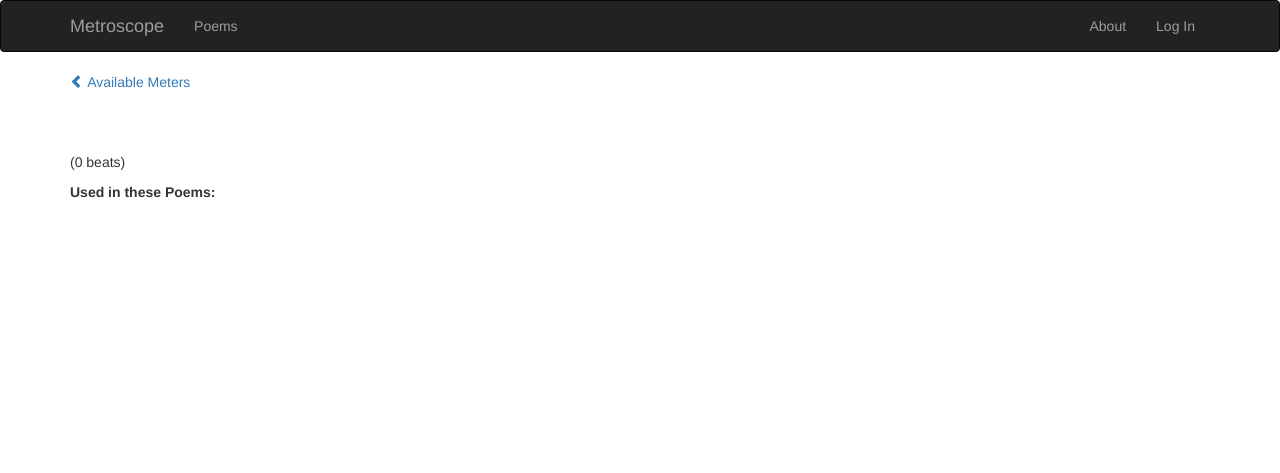
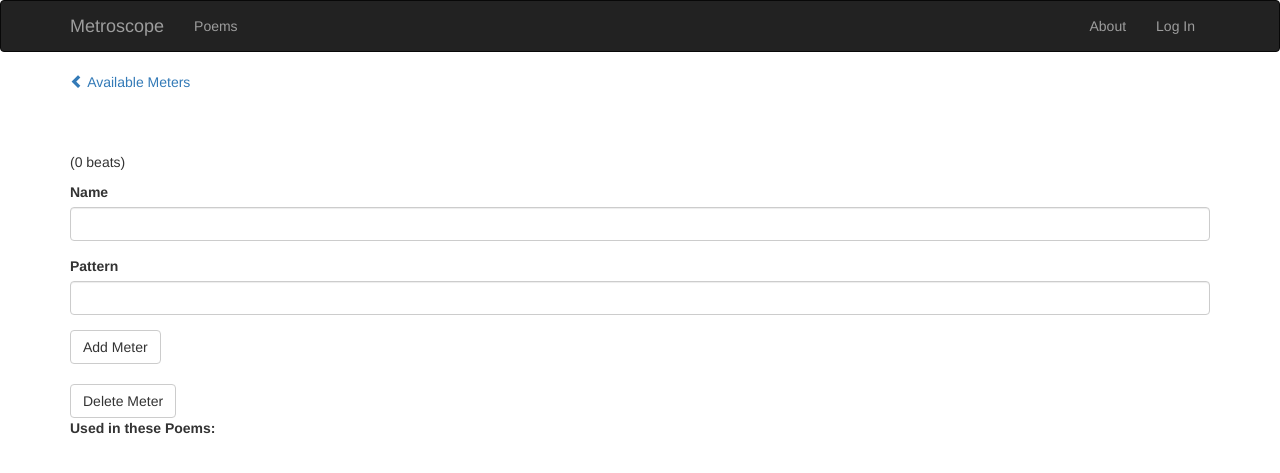
Before and after one commit to syvwlch/Metroscope, a Flask app: template run/templates/poetry/meter.html in a window 1280 px wide. Shown: the top 473 px of the page. Run offline with Flask 2, Linux system fonts and the light colour scheme; the template is opened without the code that fills it: values that come from a table or form of the project are taken from there, others are empty; some libraries are stand-ins or nearby versions.

Commit message:
Fixed it so you can't delete a meter or poet with poems

```diff
--- a/run/poetry/forms.py
+++ b/run/poetry/forms.py
@@ -1,6 +1,6 @@
 """Define the forms for the poetry blueprint."""
 
-from ..models import Meter, Poet
+from ..models import Meter, Poet, Poem
 from flask_wtf import FlaskForm
 from wtforms import (
     SelectField, SubmitField, BooleanField, StringField, HiddenField,
@@ -42,8 +42,12 @@ class MeterUpdateForm(FlaskForm):
             Regexp('^[0-1]*$', message="Only 1's and 0's, please.")
         ]
     )
-    delete = SubmitField('Delete Meter')
     submit = SubmitField('Update Meter')
+
+    def validate_id(self, field):
+        meter = Meter.query.get(field.data)
+        if meter is None:
+            raise ValidationError('This meter does not exist.')
 
     def validate_name(self, field):
         m = Meter.query.filter_by(name=field.data).first()
@@ -100,6 +104,22 @@ class MeterAddForm(FlaskForm):
             )
 
 
+class MeterDeleteForm(FlaskForm):
+    """Allow user to delete an existing meter."""
+    id = HiddenField()
+    delete = SubmitField('Delete Meter')
+
+    def validate_id(self, field):
+        meter = Meter.query.get(field.data)
+        if meter is None:
+            raise ValidationError('This meter does not exist.')
+        poems = Poem.query.filter_by(meter=meter).first()
+        if poems is not None:
+            raise ValidationError(
+                f"'{meter.name}' is in used and cannot be deleted."
+            )
+
+
 class PoetUpdateForm(FlaskForm):
     """Allow user to update an existing poet."""
     id = HiddenField()
@@ -114,8 +134,12 @@ class PoetUpdateForm(FlaskForm):
             )
         ]
     )
-    delete = SubmitField('Delete Poet')
     submit = SubmitField('Update Poet')
+
+    def validate_id(self, field):
+        poet = Poet.query.get(field.data)
+        if poet is None:
+            raise ValidationError('This poet does not exist.')
 
     def validate_name(self, field):
         p = Poet.query.filter_by(name=field.data).first()
@@ -147,3 +171,19 @@ class PoetAddForm(FlaskForm):
             raise ValidationError(
                 f"'{field.data}' already in use."
             )
+
+
+class PoetDeleteForm(FlaskForm):
+    """Allow user to delete an existing poet."""
+    id = HiddenField()
+    delete = SubmitField('Delete Poet')
+
+    def validate_id(self, field):
+        poet = Poet.query.get(field.data)
+        if poet is None:
+            raise ValidationError('This poet does not exist.')
+        poems = Poem.query.filter_by(author=poet).first()
+        if poems is not None:
+            raise ValidationError(
+                f"'{poet.name}' has poems and cannot be deleted."
+            )
--- a/run/templates/poetry/meter.html
+++ b/run/templates/poetry/meter.html
@@ -28,9 +28,12 @@
     <h1>Add a New Meter</h1>
     <br>
 {% endif %}
-{% if current_user.can(Permission.ADD_METER) %}
+{% if form is not none %}
     {{ wtf.quick_form(form) }}
     <br>
+{% endif %}
+{% if delete_form is not none %}
+    {{ wtf.quick_form(delete_form) }}
 {% endif %}
 {% if poems != [] %}
 <b>Used in these Poems:</b>
--- a/run/templates/poetry/poet.html
+++ b/run/templates/poetry/poet.html
@@ -17,9 +17,12 @@
     <h1>Add a New Poet</h1>
     <br>
 {% endif %}
-{% if current_user.can(Permission.ADD_POEM) %}
+{% if form is not none %}
     {{ wtf.quick_form(form) }}
     <br>
+{% endif %}
+{% if delete_form is not none %}
+    {{ wtf.quick_form(delete_form) }}
 {% endif %}
 {% if poems != [] %}
 <b>Used in these Poems:</b>
```
Also changed, not shown: run/poetry/views.py (+35 -19 lines).
